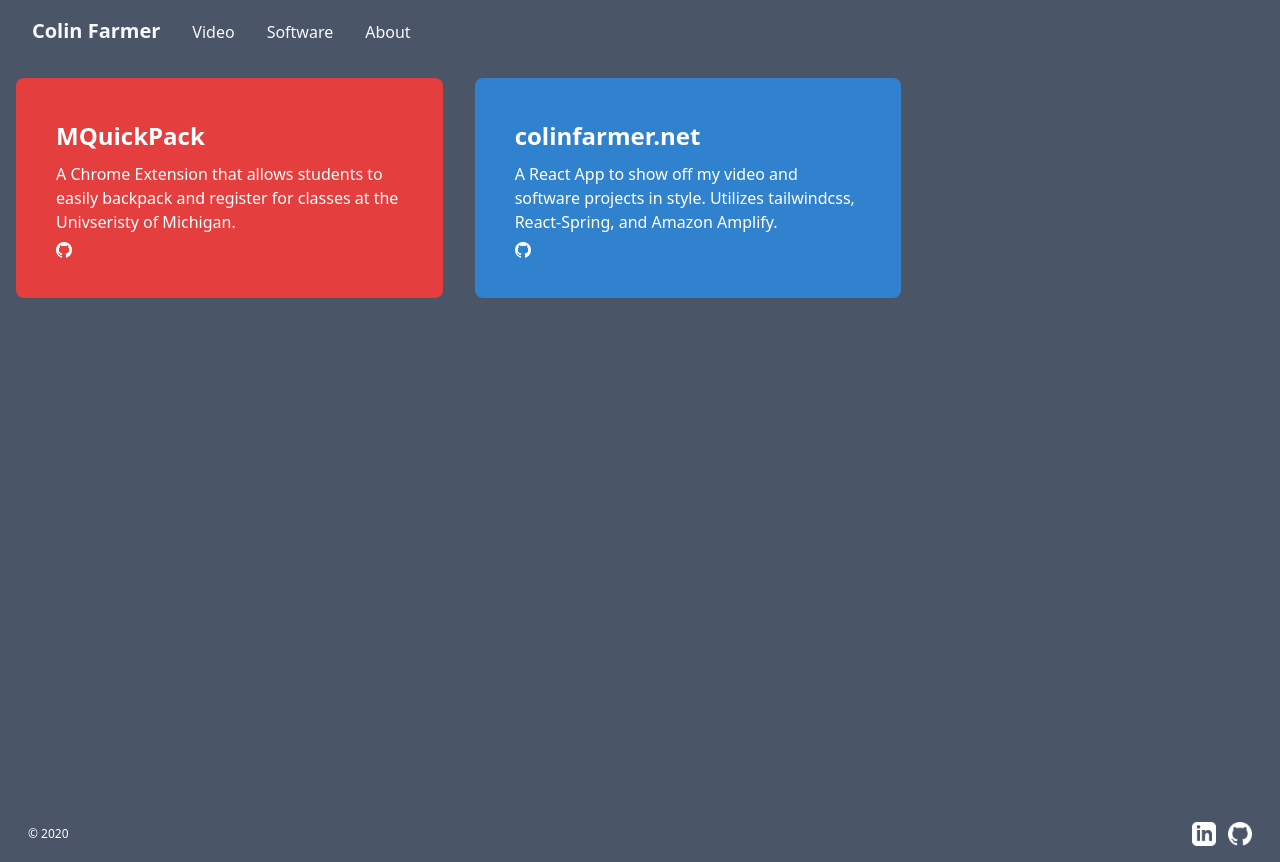
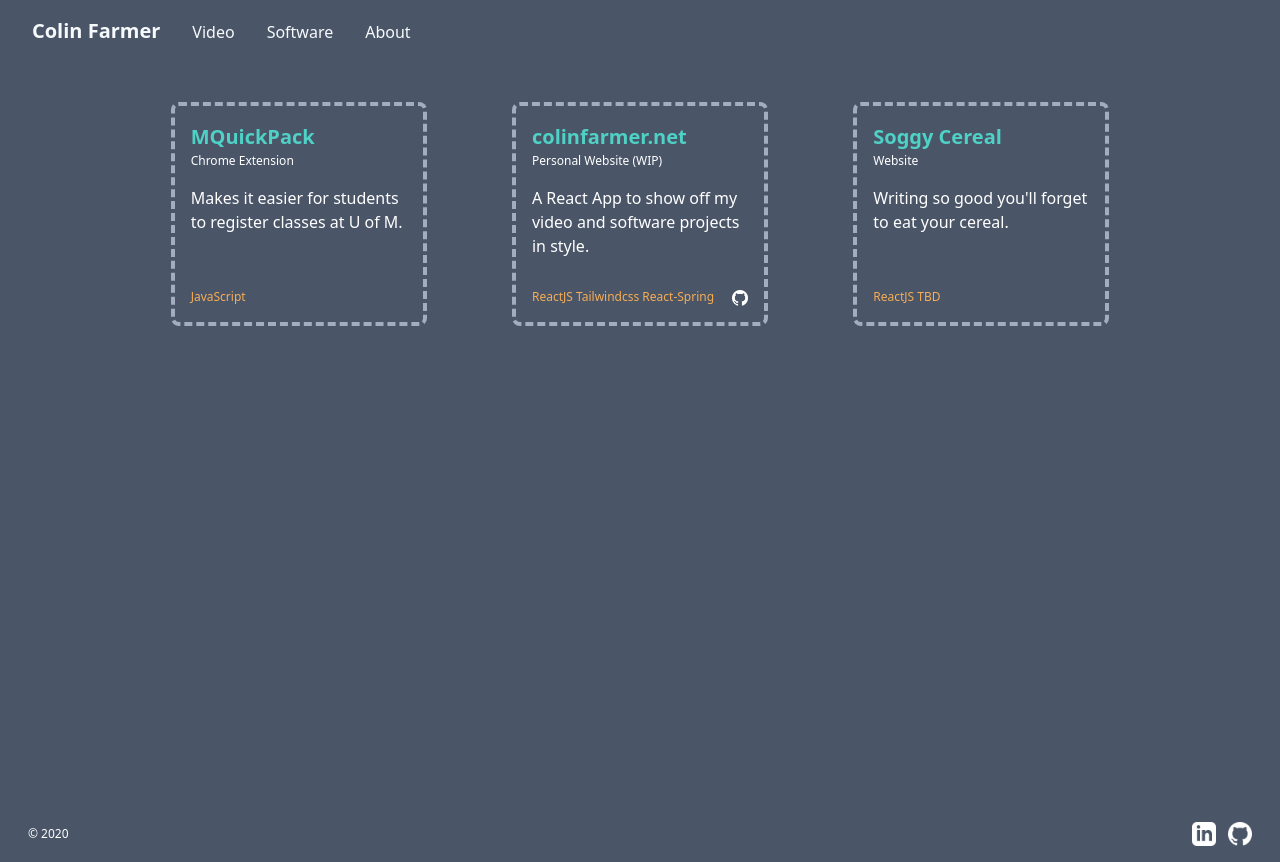
Before and after one commit to farmc/colinfarmernet, a React (Create React App) app: page /software in a window 1280 px wide. Built offline with nearby package versions, Linux system fonts and the light colour scheme.

Commit message:
software page has items

```diff
--- a/src/components/Software.js
+++ b/src/components/Software.js
@@ -1,32 +1,34 @@
 import React from 'react';
 import SoftwareItem from './SoftwareItem.js'
-import mQuickPack from '../images/mquickpack.png'
 
 function Software(){
     return (
-        <div className="w-full h-full object-cover">
-            <div className="flex flex-wrap w-full">
+
+        <div className="flex flex-wrap w-full pt-10 px-32">
             <SoftwareItem
                 name="MQuickPack"
                 type="Chrome Extension"
-                    description="A Chrome Extension that allows students to easily backpack and register for classes at the Univseristy of Michigan."
+                description="Makes it easier for students to register classes at U of M."
                 github=""
-                    img={mQuickPack}
-                    bgcolor="red-600"
-                    textSide="left"
+                tools="JavaScript"
                 classLink="http://soloway.pbworks.com/w/page/133562256/MQuickPack"
             />
             <SoftwareItem
                 name="colinfarmer.net"
-                    type="(Work in Progress) Personal Website"
-                    description="A React App to show off my video and software projects in style. Utilizes tailwindcss, React-Spring, and Amazon Amplify."
+                type="Personal Website (WIP)"
+                description="A React App to show off my video and software projects in style."
+                tools="ReactJS Tailwindcss React-Spring"
                 github="https://github.com/farmerc0926/colinfarmernet"
-                    img=""
-                    bgcolor="blue-600"
-                    textSide="right"
+            />
+            <SoftwareItem
+                name="Soggy Cereal"
+                type="Website"
+                description="Writing so good you'll forget to eat your cereal."
+                tools="ReactJS TBD"
+                github=""
             />
         </div>
-        </div>
+
 
     )
 }
--- a/src/components/SoftwareItem.js
+++ b/src/components/SoftwareItem.js
@@ -4,18 +4,28 @@ import github from '../images/github.png'
 function SoftwareItem(info){
 
     return(
-        <div className={"m-4 rounded-lg text-white text-left w-full md:w-1/3 p-10 bg-" + info.bgcolor}>
-            <div className="font-bold md:text-2xl">
+        <div className="relative
+                        rounded-lg border-dashed border-4 border-gray-500
+                        text-white text-left
+                        w-full md:w-3/12 p-4 md:ml-auto md:mr-auto"
+        >
+            <div className="font-bold md:text-xl text-teal-400">
                 {info.name}
             </div>
-            <div className={"py-2"}>
+            <div className="text-xs pb-4">
+                {info.type}
+            </div>
+            <div className="pb-12">
                 {info.description}
             </div>
 
-            <div className="">
+            <div className={"absolute bottom-0 right-0 p-4 " + (info.github === "" ? "hidden" : "")}>
                 <a href={info.github} className="">
                     <img src={github} className="block h-4 w-4" alt=""/>
                 </a>
+            </div>
+            <div className="absolute bottom-0 left-0 p-4 text-xs text-orange-400">
+                {info.tools}
             </div>
 
 
```
Also changed, not shown: src/components/Header.js (line endings or trailing spaces). Lines whose indentation alone changed are shown as unchanged.
